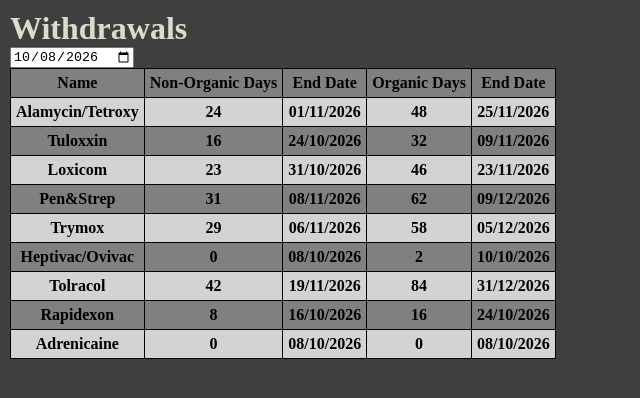
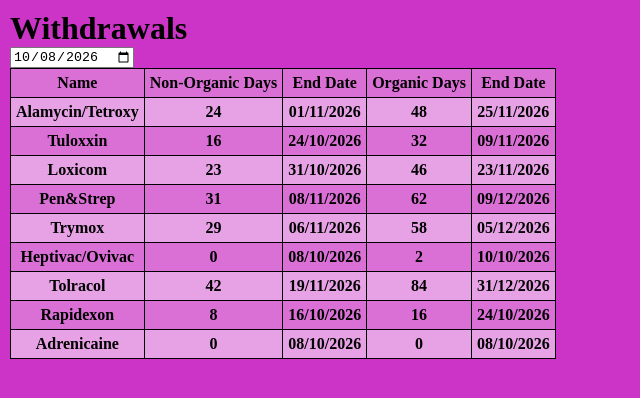
Before and after one commit to Con0747/con0747.github.io, a plain HTML site: page index.html in a window 1280 px wide. Shown: the whole page, without its empty margins (0-640 px from the left). Drawn offline with Linux system fonts and the light colour scheme.

Commit message:
Update index.html

```diff
--- a/index.html
+++ b/index.html
@@ -6,10 +6,9 @@
     <style>
         h1 {
                 margin:0px;
-                color:#DCDCCC;
             }
             body {
-                background-color: #3F3F3F;
+                background-color: #CB34C6;
                 margin:10px;
             }
             th, td {
@@ -19,13 +18,13 @@
                 font-weight: 550;
             }
             th {
-                background-color: #808080;
+                background-color: #DA70D6;
             }
             tr{
-                background-color:#D3D3D3;
+                background-color:#E7A2E5;
             }
             tr:nth-child(odd) {
-                background-color: #808080;
+                background-color: #DA70D6;
             }
             table {
                 border-collapse: collapse;
```
